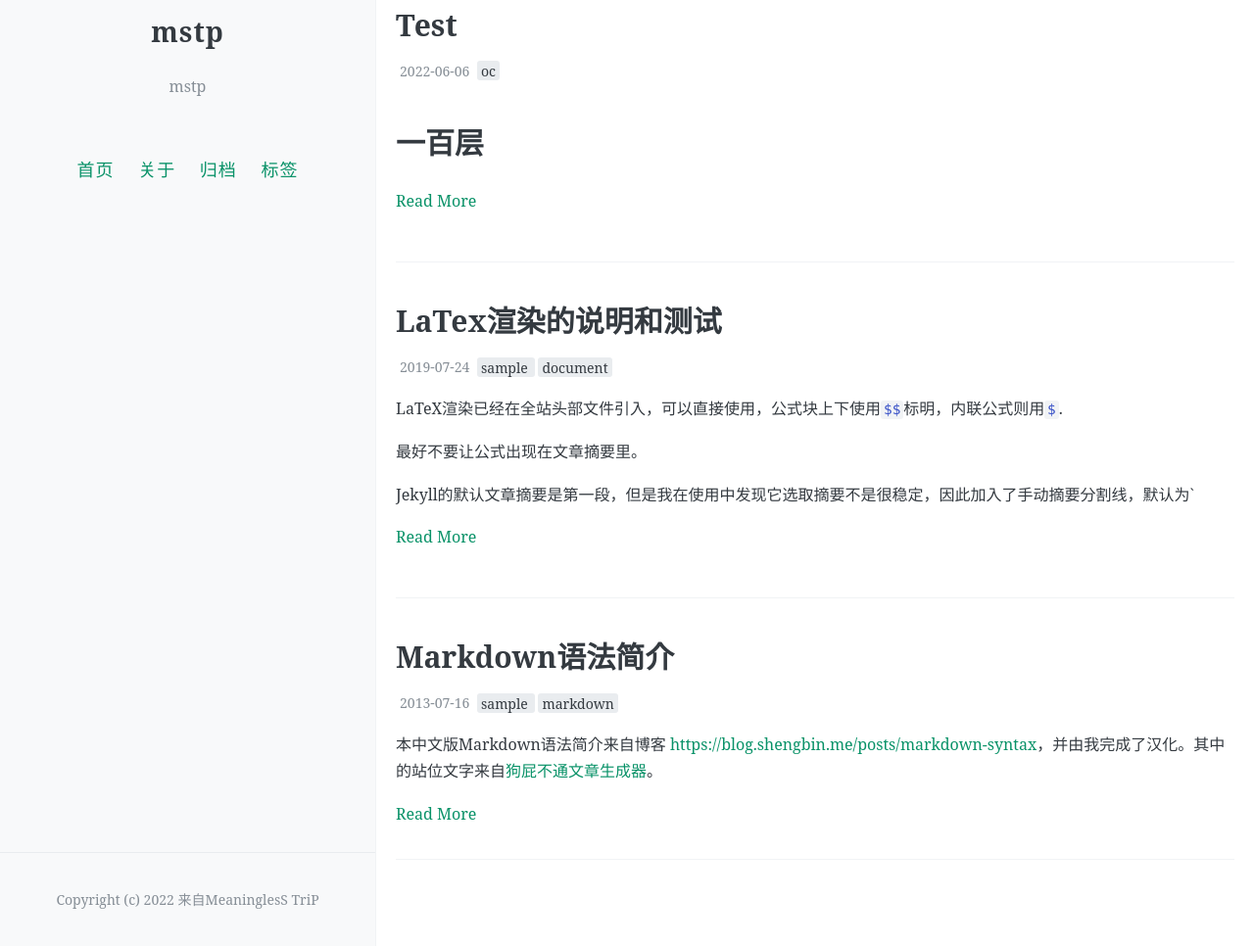
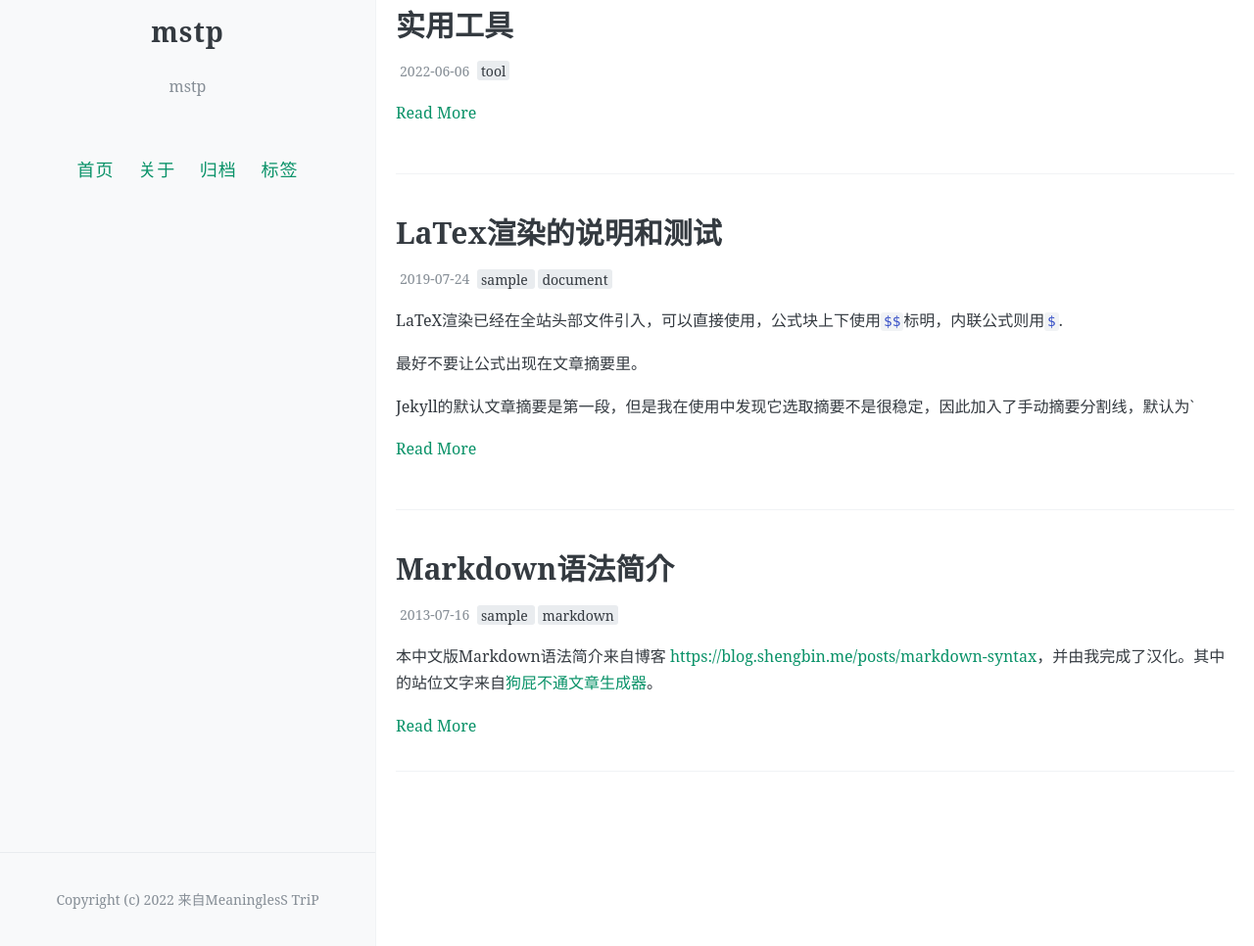
Before and after one commit to 6daidai/mstp, a Jekyll site: the page built from index.html, in a window 1280 px wide and 1256 px high. Shown: the part 290-1256 px from the top of the window at 98% size. Built offline with Jekyll 4.4.1, drawn with Linux system fonts in a browser that asks for light colours; the list of posts is cut into pages by our own code; comment, search, counter and statistics services are not loaded.

Commit message:
Update 2022-06-06-start.md

```diff
--- a/_posts/2022-06-06-start.md
+++ b/_posts/2022-06-06-start.md
@@ -1,11 +1,12 @@
 ---
 layout: post
-title: Test
+title: 实用工具
 date: 2022-06-06
 Author: mstp
-categories: [meme]
-tags: [oc]
+categories: [list]
+tags: [tool]
 toc: true
 ---
 
-# 一百层
+1. 免登陆网盘：gigafile.nu
+2. 英语阅读辅助工具：bionic-reading
```
